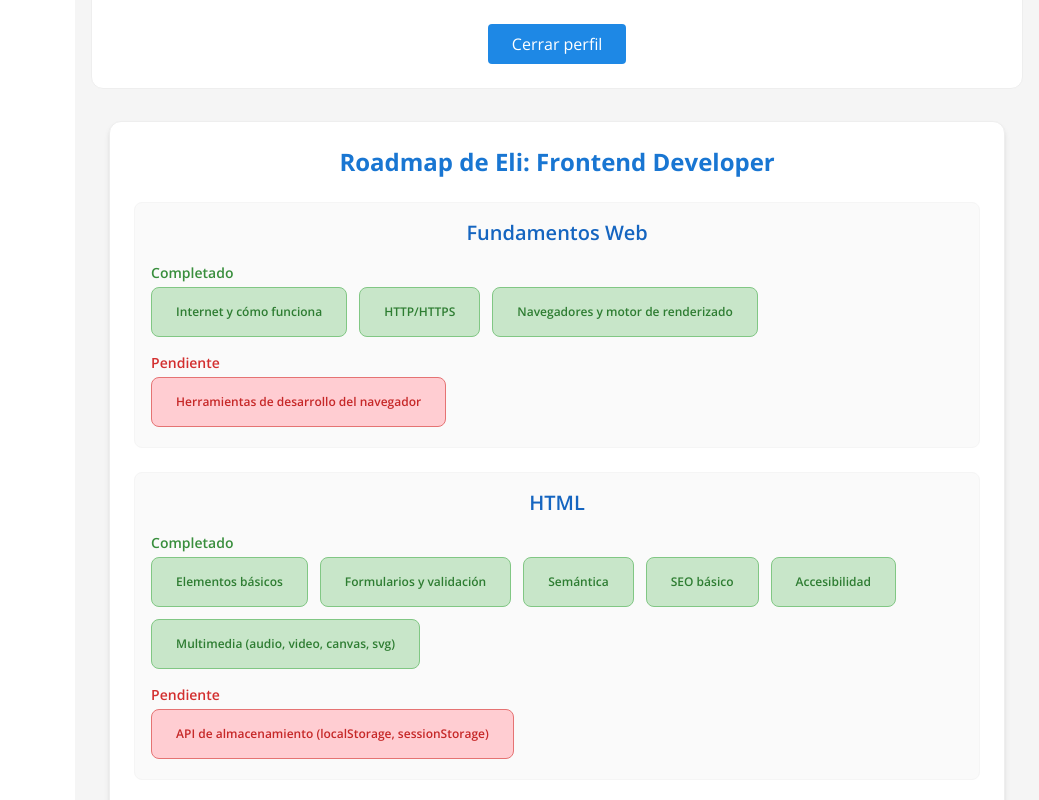
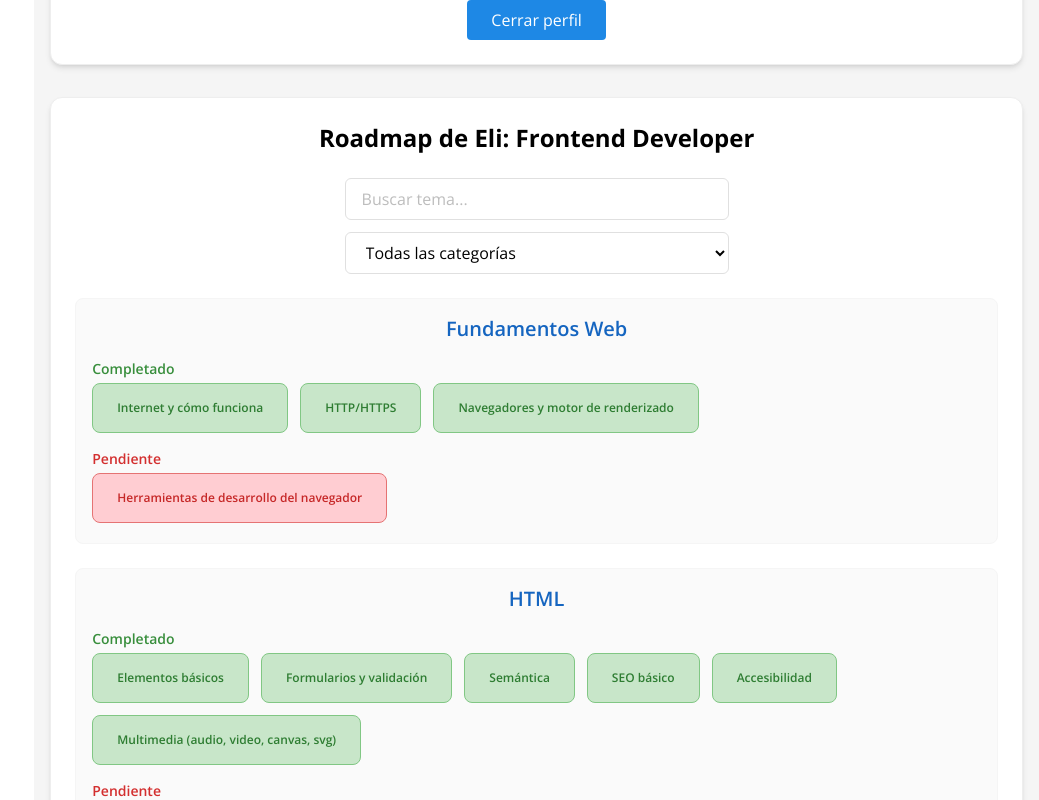
Before and after one commit to corihuela75/FrontendGrupo5b, a React (Vite) app: page /presentation/1 in a window 1280 px wide. Shown: the part 960-1760 px from the top of the page, without its empty margins (241-1280 px from the left). Built offline with nearby package versions, Linux system fonts and the light colour scheme.

Commit message:
busqueda en roadmap y cambio del README

```diff
--- a/src/components/ProfileCard.jsx
+++ b/src/components/ProfileCard.jsx
@@ -5,7 +5,7 @@ import { Link } from "react-router-dom";
 
 export default function ProfileCard({ member }) {
   return (
-    <div className="mt-8 p-6 bg-white rounded-xl border border-gray-200">
+    <div className="p-6 max-w-6xl mx-auto mt-8 bg-white rounded-xl border border-gray-200 shadow-md">
       {/* Encabezado */}
       <div className="flex flex-col items-center text-center gap-4">
         <img
--- a/src/pages/Presentation.jsx
+++ b/src/pages/Presentation.jsx
@@ -13,7 +13,7 @@ export default function Presentation() {
   return (
     <section className="min-h-screen bg-gray-100 p-8">
       {/* Header */}
-      <div className="max-w-4xl mx-auto">
+      <div className="max-w-6xl mx-auto">
         <header className="mb-12 text-center">
           <h1 className="text-4xl font-bold mb-2">Hola! somos el grupo 5</h1>
           <p className="text-lg text-gray-600"> de la materia: Desarrollo de Sistemas Web - Front End</p>
--- a/src/pages/Roadmap.jsx
+++ b/src/pages/Roadmap.jsx
@@ -3,7 +3,7 @@ import roadmapDataByMember from "../data/roadmap";
 import data from './../data/members.json'
 
 // Datos de integrantes (foto, nombre)
-const members = data.map((m)=> { return { name: m.name, image: m.image } })
+const members = data.map((m) => ({ name: m.name, image: m.image }));
 
 // Función para renderizar progreso
 function renderProgreso(progreso) {
@@ -43,20 +43,64 @@ function renderProgreso(progreso) {
 // Componente Roadmap que recibe datos para mostrar
 function Roadmap({ integrante }) {
   const data = roadmapDataByMember[integrante];
+  const [searchTerm, setSearchTerm] = useState("");
+  const [selectedCategory, setSelectedCategory] = useState("");
+
   if (!data) return <p className="mt-4 text-center">No hay roadmap disponible</p>;
 
+  // Filtrar temas según búsqueda y categoría
+  const filteredTemas = data.temas.filter((tema) => {
+    const matchesSearch = tema.nombre.toLowerCase().includes(searchTerm.toLowerCase());
+    const matchesCategory = selectedCategory ? tema.nombre === selectedCategory : true;
+    return matchesSearch && matchesCategory;
+  });
+
+  // Obtener categorías para el desplegable
+  const categorias = Array.from(new Set(data.temas.map((tema) => tema.nombre)));
+
   return (
-    <div className="p-6 max-w-4xl mx-auto mt-8 bg-white rounded-xl border border-gray-200 shadow-md">
-      <h2 className="text-2xl font-bold text-blue-700 mb-6 text-center">
+    <div className="p-6 max-w-6xl mx-auto mt-8 bg-white rounded-xl border border-gray-200 shadow-md">
+      <h2 className="text-2xl font-bold text-black-700 mb-6 text-center">
         Roadmap de {integrante}: {data.roadmap}
       </h2>
+
+      {/* Contenedor vertical con espacio pequeño */}
+      <div className="flex flex-col space-y-3 mb-6 max-w-sm mx-auto">
+        {/* Cuadro de búsqueda */}
+        <input
+          type="text"
+          placeholder="Buscar tema..."
+          value={searchTerm}
+          onChange={(e) => setSearchTerm(e.target.value)}
+          className="px-4 py-2 rounded-md border border-gray-300 focus:outline-none focus:ring-2 focus:ring-blue-400 focus:border-transparent transition"
+        />
+
+        {/* Desplegable de categorías */}
+        <select
+          value={selectedCategory}
+          onChange={(e) => setSelectedCategory(e.target.value)}
+          className="px-4 py-2 rounded-md border border-gray-300 bg-white focus:outline-none focus:ring-2 focus:ring-blue-400 focus:border-transparent transition"
+        >
+          <option value="">Todas las categorías</option>
+          {categorias.map((cat) => (
+            <option key={cat} value={cat}>
+              {cat}
+            </option>
+          ))}
+        </select>
+      </div>
+
       <ul className="space-y-6">
-        {data.temas.map((tema, idx) => (
-          <li key={idx} className="p-4 bg-gray-50 rounded-lg border border-gray-100">
-            <h3 className="text-xl font-semibold text-blue-800 mb-3 text-center">{tema.nombre}</h3>
-            {renderProgreso(tema.progreso)}
-          </li>
-        ))}
+        {filteredTemas.length > 0 ? (
+          filteredTemas.map((tema, idx) => (
+            <li key={idx} className="p-4 bg-gray-50 rounded-lg border border-gray-100">
+              <h3 className="text-xl font-semibold text-blue-800 mb-3 text-center">{tema.nombre}</h3>
+              {renderProgreso(tema.progreso)}
+            </li>
+          ))
+        ) : (
+          <p className="text-center text-gray-500">No se encontraron temas que coincidan.</p>
+        )}
       </ul>
     </div>
   );
@@ -70,7 +114,7 @@ export default function TeamWithRoadmap() {
     <div className="max-w-5xl mx-auto p-6">
       <header className="mb-12 text-center">
         <h1 className="text-4xl font-bold mb-2">Nuestras rutas de aprendizaje</h1>
-        <p className="text-lg text-gray-600"> a lo largo del camino del desarrollo web Front End</p>
+        <p className="text-lg text-gray-600">a lo largo del camino del desarrollo web Front End</p>
       </header>
       <div className="flex justify-center gap-8 flex-wrap mb-10">
         {members.map((member) => (
```
Also changed, not shown: 1 other file (tests, documents, lock files or other folders).
